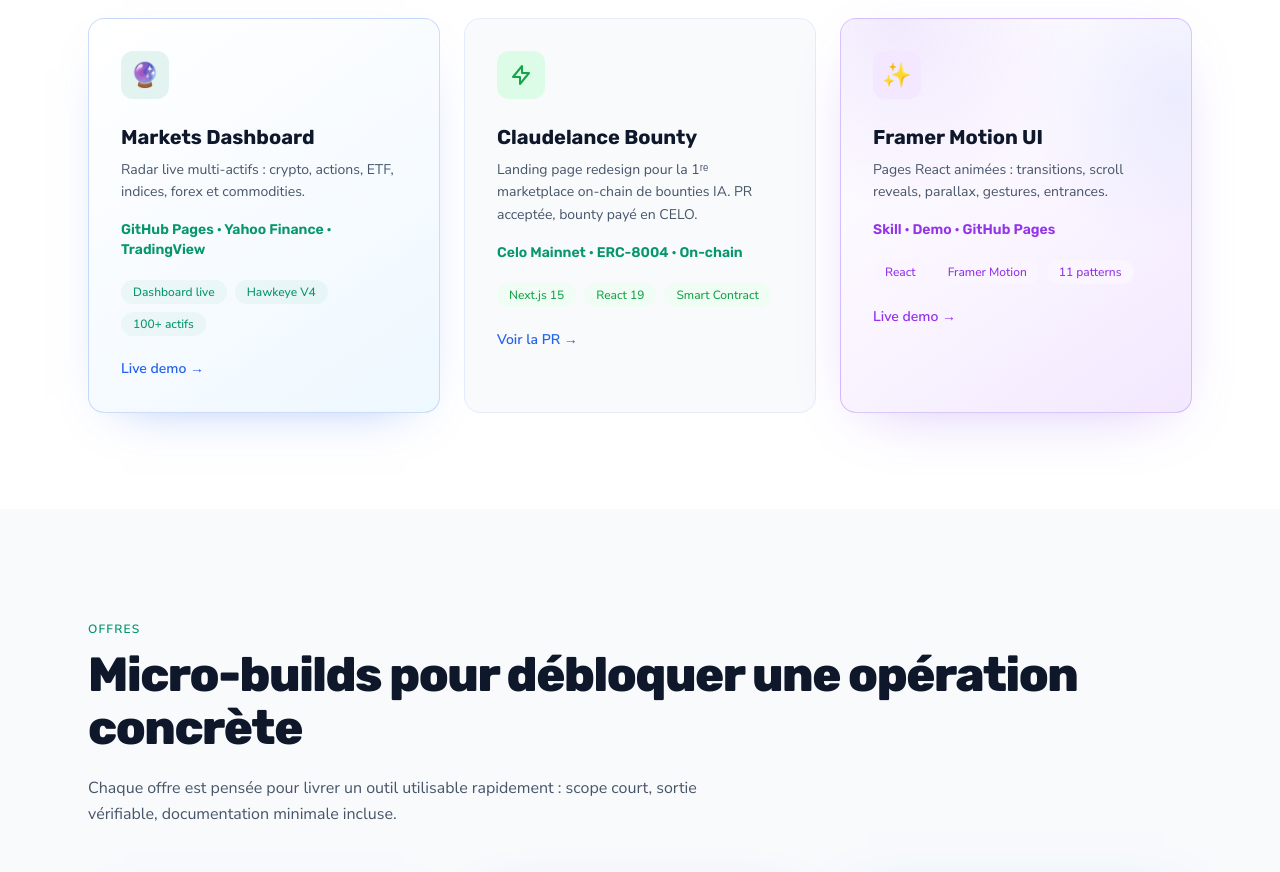
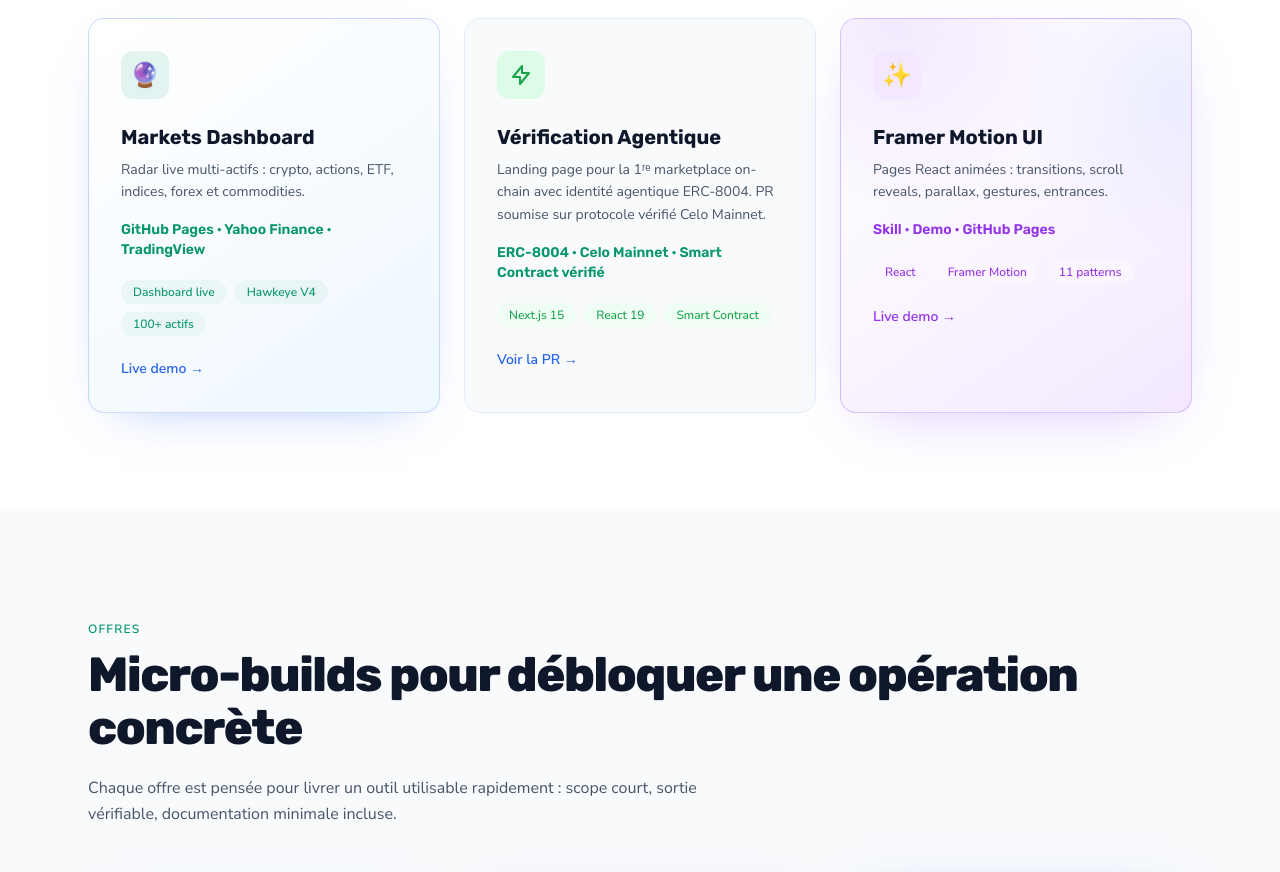
Before and after one commit to AtlasNexusOps/atlasnexusops.github.io, a plain HTML site: page index.html in a window 1280 px wide. Shown: the part 1060-1932 px from the top of the page. Drawn offline with nearby package versions, Linux system fonts and the light colour scheme.

Commit message:
rename: Claudelance Bounty → Vérification Agentique
Focus on ERC-8004 agent identity verification, not the Claude Code brand.

```diff
--- a/index.html
+++ b/index.html
@@ -166,9 +166,9 @@ tailwind.config = {
       <!-- Claudelance Bounty -->
       <div class="reveal reveal-delay-2 card-hover bg-surface rounded-2xl p-8 border border-border">
         <div class="w-12 h-12 bg-green-100 rounded-xl flex items-center justify-center mb-6"><svg class="w-6 h-6 text-green-600" fill="none" stroke="currentColor" viewBox="0 0 24 24"><path stroke-linecap="round" stroke-linejoin="round" stroke-width="2" d="M13 10V3L4 14h7v7l9-11h-7z"/></svg></div>
-        <h3 class="text-xl font-bold text-foreground mb-2 font-display">Claudelance Bounty</h3>
-        <p class="text-slate-600 text-sm leading-relaxed mb-4">Landing page redesign pour la 1ʳᵉ marketplace on-chain de bounties IA. PR acceptée, bounty payé en CELO.</p>
-        <p class="text-sm font-semibold text-accent mb-5 font-display">Celo Mainnet · ERC-8004 · On-chain</p>
+        <h3 class="text-xl font-bold text-foreground mb-2 font-display">Vérification Agentique</h3>
+        <p class="text-slate-600 text-sm leading-relaxed mb-4">Landing page pour la 1ʳᵉ marketplace on-chain avec identité agentique ERC-8004. PR soumise sur protocole vérifié Celo Mainnet.</p>
+        <p class="text-sm font-semibold text-accent mb-5 font-display">ERC-8004 · Celo Mainnet · Smart Contract vérifié</p>
         <div class="flex flex-wrap gap-2 mb-5"><span class="px-3 py-1 bg-green-50 text-green-600 text-xs font-medium rounded-full">Next.js 15</span><span class="px-3 py-1 bg-green-50 text-green-600 text-xs font-medium rounded-full">React 19</span><span class="px-3 py-1 bg-green-50 text-green-600 text-xs font-medium rounded-full">Smart Contract</span></div>
         <a href="https://github.com/yeheskieltame/claudelance/pull/208" class="text-primary text-sm font-semibold hover:text-primary-dark">Voir la PR →</a>
       </div>
```
